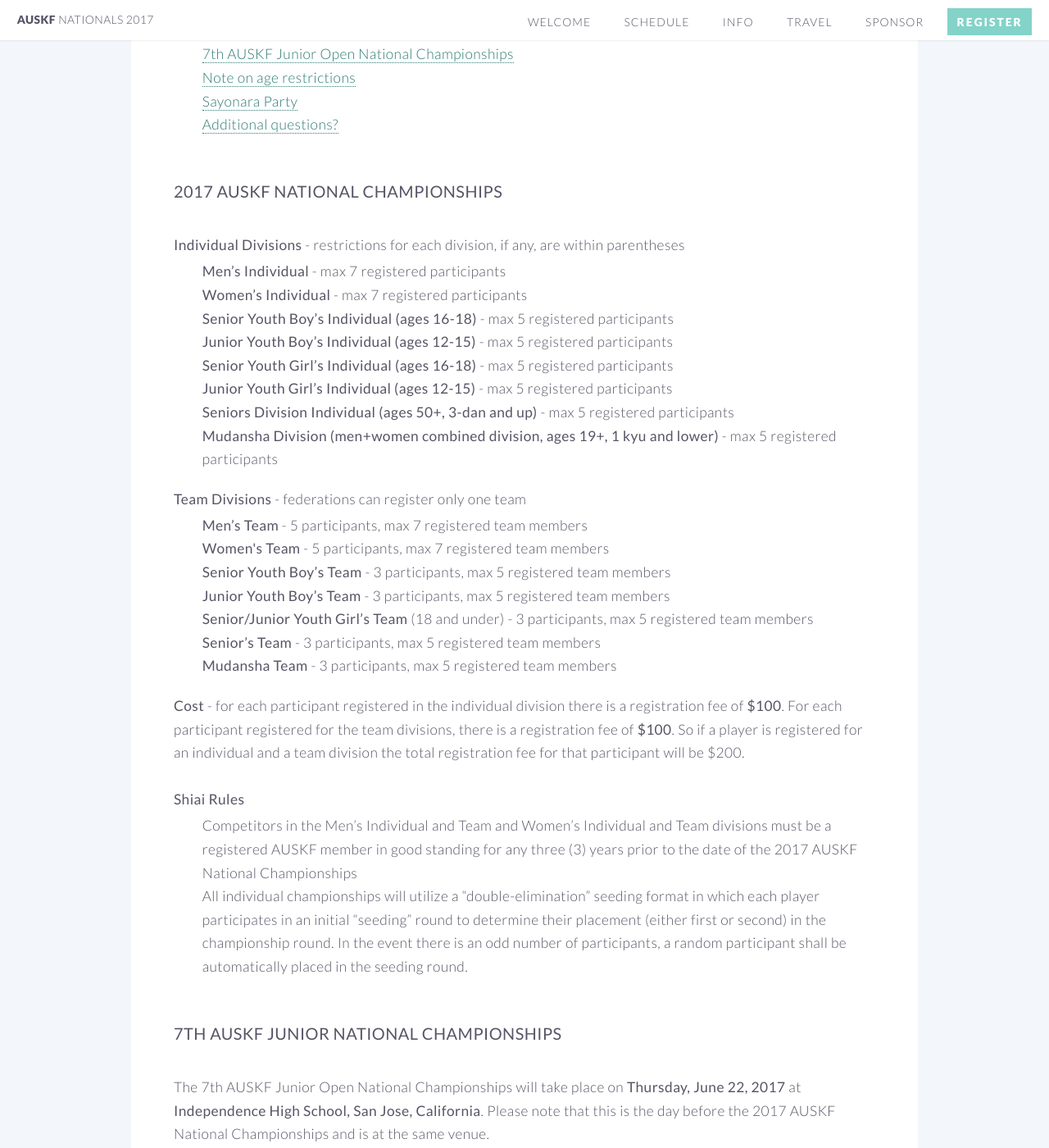
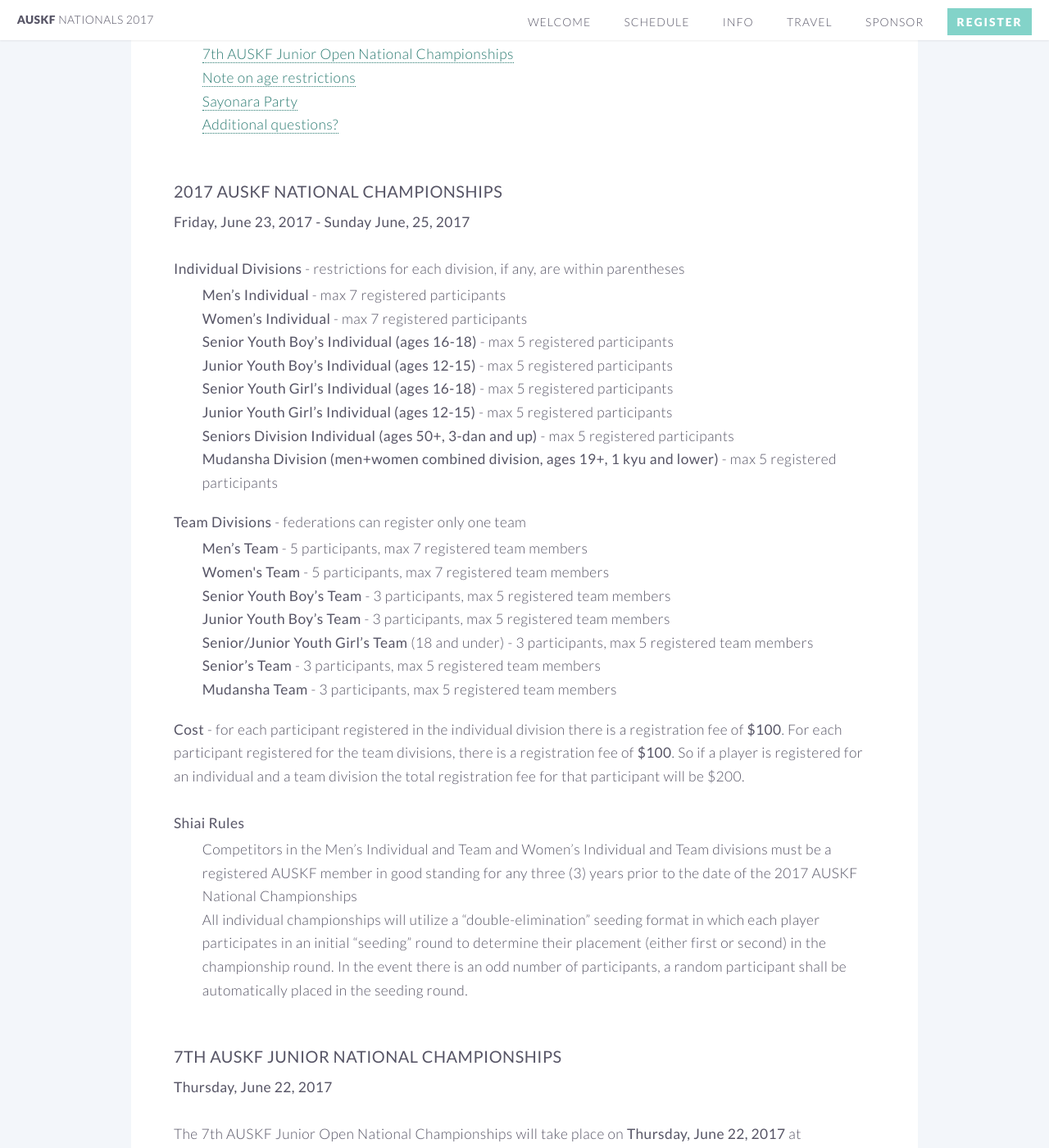
Before and after one commit to auskf-web/auskf-nationals.github.io, a Jekyll site: the page built from info.html, in a window 1280 px wide and 1400 px high, scrolled down 243 px. Shown: the whole window at 82% size. Built offline with Jekyll 4.4.1, drawn with Linux system fonts in a browser that asks for light colours.

Commit message:
Add dates on info page

```diff
--- a/info.html
+++ b/info.html
@@ -38,6 +38,7 @@ th, td {
 
 				<br><a name="nationals"><h1 style="padding-top: 50px; margin-top: -50px;"></h1></a>
 				<header style="margin-bottom: 8px;"><h3><b>2017 AUSKF National Championships</b></h3></header>
+				<b>Friday, June 23, 2017 - Sunday June, 25, 2017</b><br>
 				<!-- Information for the 2017 AUSKF National Championships is available in <a href="assets/2017 AUSKF National Championships Prelim Info.(rev09272016).pdf" target="blank">PDF format</a>.<br> -->
 
 				<br>
@@ -76,6 +77,7 @@ th, td {
 
 				<br><a name="juniors"><h1 style="padding-top: 50px; margin-top: -50px;"></h1></a>
 				<header style="margin-bottom: 8px;"><h3><b>7th AUSKF Junior National Championships</b></h3></header>
+				<b>Thursday, June 22, 2017</b><br>
 				<!-- Information for the 7th AUSKF Junior Open National Championships is available in <a href="assets/7th AUSKF Junior Open National Championships.pdf" target="blank">PDF format</a>.<br> -->
 				<br>
 
```
